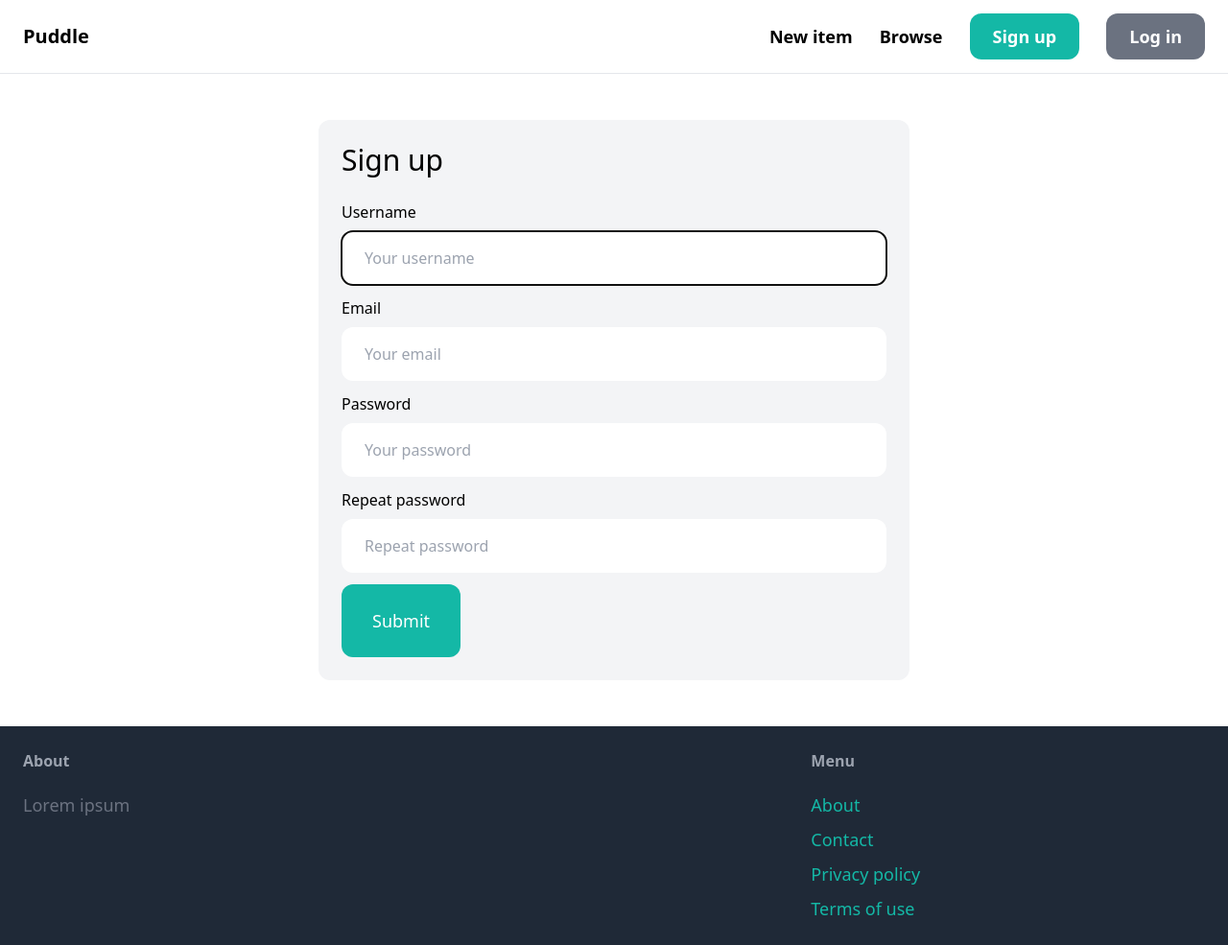
After one commit to AnotherPianist/puddle, a Django app: page /signup/ in a window 1280 px wide. The commit adds this page. Shown: the whole page at 96% size. Run offline with Django 4.2, Linux system fonts and the light colour scheme; some libraries are stand-ins or nearby versions.

Commit message:
Signup users

```diff
--- /dev/null
+++ b/core/forms.py
@@ -0,0 +1,26 @@
+from django import forms
+from django.contrib.auth.forms import UserCreationForm
+from django.contrib.auth.models import User
+
+
+class SignupForm(UserCreationForm):
+    class Meta:
+        model = User
+        fields = ('username', 'email', 'password1', 'password2')
+
+    username = forms.CharField(widget=forms.TextInput(attrs={
+        'placeholder': 'Your username',
+        'class': 'w-full px-6 py-4 rounded-xl'
+    }))
+    email = forms.CharField(widget=forms.EmailInput(attrs={
+        'placeholder': 'Your email',
+        'class': 'w-full px-6 py-4 rounded-xl'
+    }))
+    password1 = forms.CharField(widget=forms.PasswordInput(attrs={
+        'placeholder': 'Your password',
+        'class': 'w-full px-6 py-4 rounded-xl'
+    }))
+    password2 = forms.CharField(widget=forms.PasswordInput(attrs={
+        'placeholder': 'Repeat password',
+        'class': 'w-full px-6 py-4 rounded-xl'
+    }))
--- a/core/templates/core/base.html
+++ b/core/templates/core/base.html
@@ -12,7 +12,7 @@
             <div class="space-x-6">
                 <a href="#" class="text-lg font-semibold hover:text-gray-500">New item</a>
                 <a href="#" class="text-lg font-semibold hover:text-gray-500">Browse</a>
-                <a href="#" class="px-6 py-3 text-lg font-semibold bg-teal-500 text-white rounded-xl hover:bg-teal-700">Sign up</a>
+                <a href="{% url 'core:signup' %}" class="px-6 py-3 text-lg font-semibold bg-teal-500 text-white rounded-xl hover:bg-teal-700">Sign up</a>
                 <a href="#" class="px-6 py-3 text-lg font-semibold bg-gray-500 text-white rounded-xl hover:bg-gray-700">Log in</a>
             </div>
         </nav>
--- /dev/null
+++ b/core/templates/core/signup.html
@@ -0,0 +1,37 @@
+{% extends 'core/base.html' %}
+
+{% block title %}Sign up{% endblock %}
+
+{% block content %}
+    <div class="w-1/2 my-6 mx-auto p-6 bg-gray-100 rounded-xl">
+        <h1 class="mb-6 text-3xl">Sign up</h1>
+        <form method="post" action=".">
+            {% csrf_token %}
+            <div class="mb-3">
+                <label class="inline-block mb-2">Username</label><br>
+                {{ form.username }}
+            </div>
+            <div class="mb-3">
+                <label class="inline-block mb-2">Email</label><br>
+                {{ form.email }}
+            </div>
+            <div class="mb-3">
+                <label class="inline-block mb-2">Password</label><br>
+                {{ form.password1 }}
+            </div>
+            <div class="mb-3">
+                <label class="inline-block mb-2">Repeat password</label><br>
+                {{ form.password2 }}
+            </div>
+            {% if form.errors or form.non_field_errors %}
+                <div class="mb-3 p-6 bg-red-100 rounded-xl">
+                    {% for field in form %}
+                        {{ field.errors }}
+                    {% endfor %}
+                    {{ form.non_field_errors }}
+                </div>
+            {% endif %}
+            <button class="px-8 py-6 text-lg text-white bg-teal-500 hover:bg-teal-700 rounded-xl">Submit</button>
+        </form>
+    </div>
+{% endblock %}
--- a/core/urls.py
+++ b/core/urls.py
@@ -6,5 +6,6 @@ app_name = 'core'
 
 urlpatterns = [
     path('', views.index, name='index'),
-    path('contact/', views.contact, name='contact')
+    path('contact/', views.contact, name='contact'),
+    path('signup/', views.signup, name='signup')
 ]
--- a/core/views.py
+++ b/core/views.py
@@ -1,5 +1,6 @@
-from django.shortcuts import render
+from django.shortcuts import render, redirect
 
+from core.forms import SignupForm
 from item.models import Item, Category
 
 
@@ -15,3 +16,17 @@ def index(request):
 
 def contact(request):
     return render(request, 'core/contact.html')
+
+
+def signup(request):
+    if request.method == 'POST':
+        form = SignupForm(request.POST)
+
+        if form.is_valid():
+            form.save()
+
+            return redirect('/login/')
+    else:
+        form = SignupForm()
+
+    return render(request, 'core/signup.html', {'form': form})
```
Also changed, not shown: db.sqlite3.
